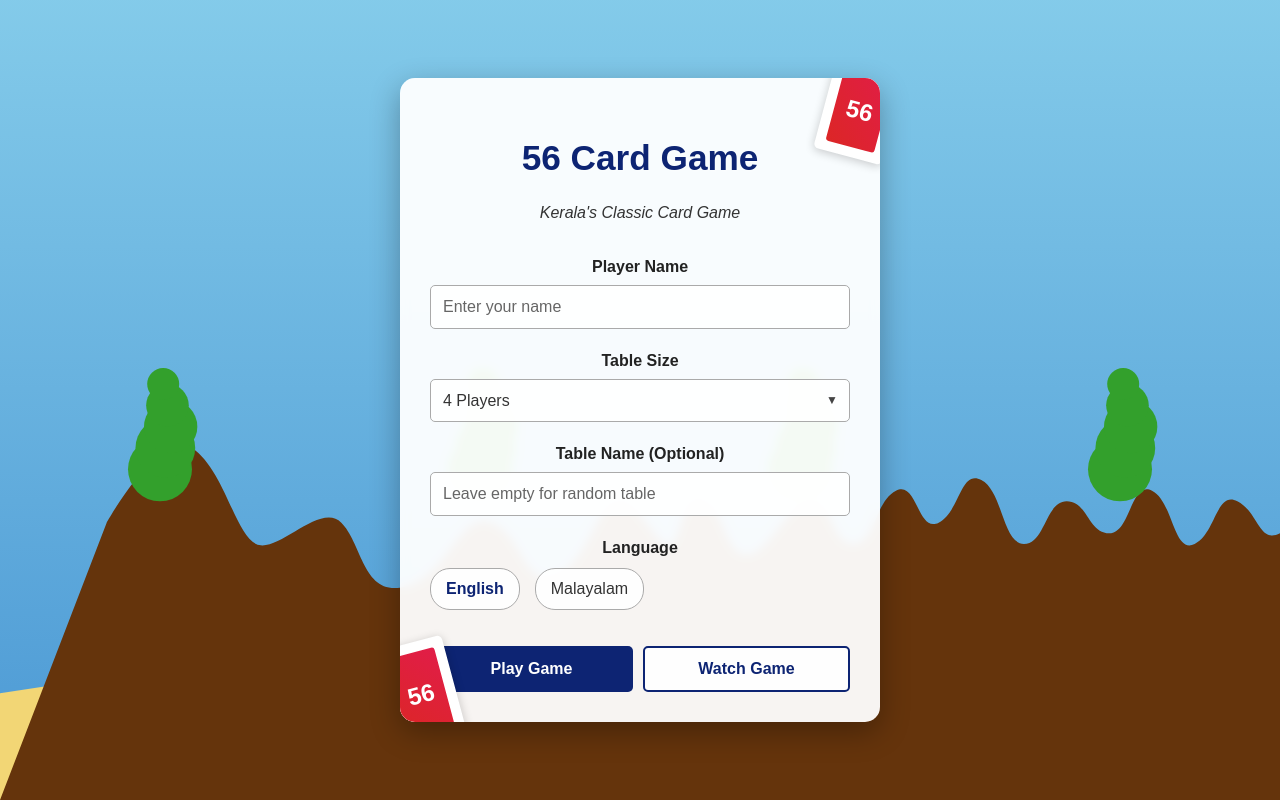
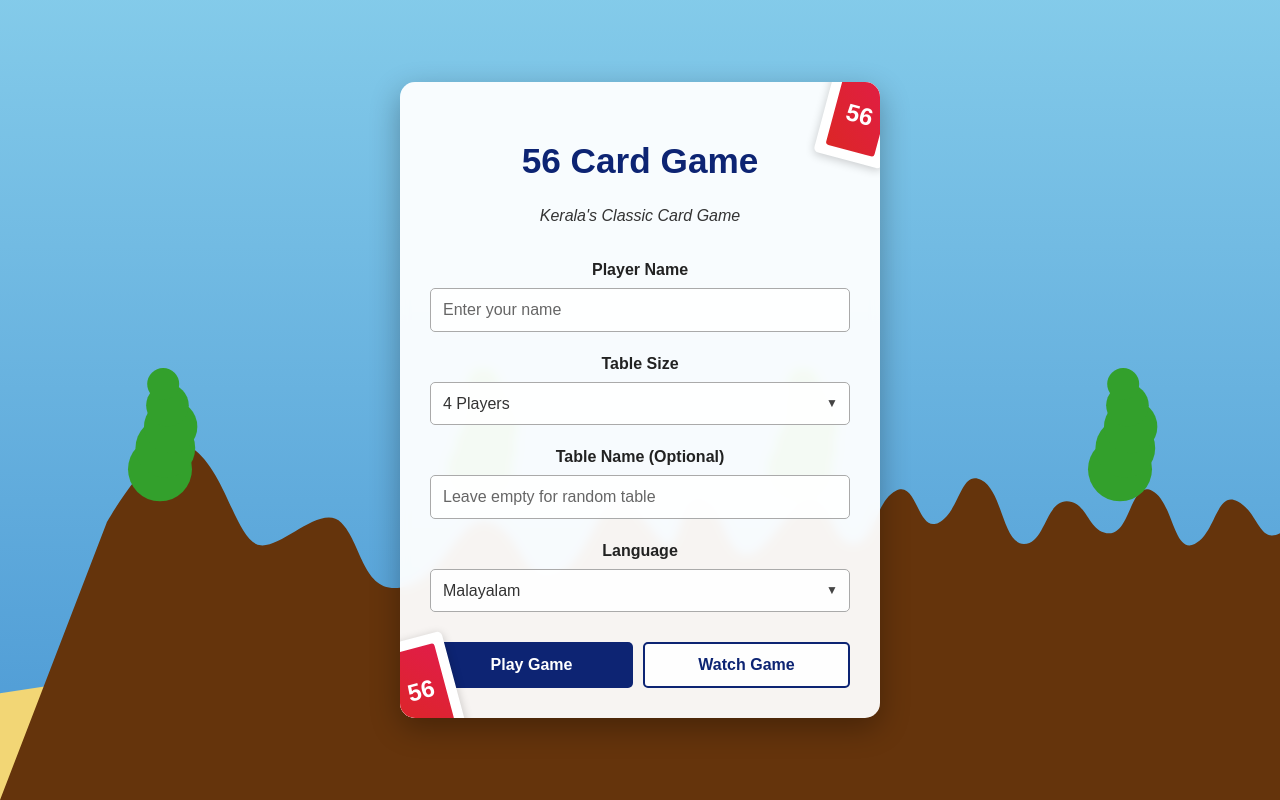
Before and after one commit to bheemboy/WEB_56Cards, a Svelte app: page / in a window 1280 px wide. Built offline with nearby package versions, Linux system fonts and the light colour scheme.

Commit message:
Upgraded to svelte 5

```diff
--- a/src/lib/CardsDeck.svelte
+++ b/src/lib/CardsDeck.svelte
@@ -1,11 +1,6 @@
 <script lang="ts">
     import Card from "./Card.svelte";
-    export let cards:string[] = [];
-
-    const scale=17; //percentage
-    const percardrotation = 13; //degrees
-    const percardtranslation = 14; //pixels
-
+    const { cards, scale = 17, percardrotation = 13, percardtranslation = 14 } = $props<{ cards: string[], scale?: number, percardrotation?: number, percardtranslation?: number }>();
 </script>
 
 <div class="deck">
--- a/src/lib/Koolies.svelte
+++ b/src/lib/Koolies.svelte
@@ -1,8 +1,6 @@
 <script lang="ts">
-    export let team:number;
-    export let koolie_count:number;
-
-    $: background_image = team==0? 'images/Glass_button_blue.svg': 'images/Glass_button_red.svg';
+    const { team, koolie_count } = $props<{ team: number, koolie_count: number }>();
+    const background_image = team==0? 'images/Glass_button_blue.svg': 'images/Glass_button_red.svg';
 </script>
 
 <div class="kooliebar">
--- a/src/routes/Home.svelte
+++ b/src/routes/Home.svelte
@@ -1,43 +1,42 @@
 <script lang="ts">
   import { navigate } from "svelte-routing";
+  import { onMount } from "svelte";
 
-  let playerName = "";
-  let tableSize = "4";
-  let tableName = "";
-  let language = "english";
+  interface GameSettings {
+    userName: string;
+    tableType: string;
+    tableName: string;
+    language: string;
+  }
 
-  function handlePlay() {
-    if (!playerName) {
+  let settings = $state<GameSettings>({
+    userName: "",
+    tableType: "0",
+    tableName: "",
+    language: "ml"
+  });
+
+  onMount(() => {
+    const savedSettings = localStorage.getItem("56cards_settings");
+    if (savedSettings) {
+      try {
+        const loaded: GameSettings = JSON.parse(savedSettings);
+        settings = { ...settings, ...loaded };
+      } catch (e) {
+        console.error("Error loading saved settings:", e);
+      }
+    }
+  });
+
+  function playGame(watch = false) {
+    if (!settings.userName) {
       alert("Please enter your name before joining the game");
       return;
     }
 
-    console.log({
-      playerName,
-      tableSize,
-      tableName,
-      language,
-      mode: "play"
-    });
+    localStorage.setItem("56cards_settings", JSON.stringify(settings));
 
-    navigate(`/table?playerName=${playerName}&tableSize=${tableSize}&tableName=${tableName}&language=${language}&mode=play`);
-  }
-
-  function handleWatch() {
-    if (!playerName) {
-      alert("Please enter your name before watching the game");
-      return;
-    }
-
-    console.log({
-      playerName,
-      tableSize,
-      tableName,
-      language,
-      mode: "watch"
-    });
-
-    navigate(`/table?playerName=${playerName}&tableSize=${tableSize}&tableName=${tableName}&language=${language}&mode=watch`);
+    navigate(`/table?username=${settings.userName}&tabletype=${settings.tableType}&tablename=${settings.tableName}&lang=${settings.language}&watch=${watch}`);
   }
 </script>
 
@@ -53,23 +52,23 @@
 
     <form>
       <div class="form-group">
-        <label for="playerName">Player Name</label>
+        <label for="userName">Player Name</label>
         <input
-          id="playerName"
+          id="userName"
           type="text"
-          bind:value={playerName}
+          bind:value={settings.userName}
           placeholder="Enter your name"
           required
         />
       </div>
 
       <div class="form-group">
-        <label for="tableSize">Table Size</label>
+        <label for="tableType">Table Size</label>
         <div class="select-wrapper">
-          <select id="tableSize" bind:value={tableSize}>
-            <option value="4">4 Players</option>
-            <option value="6">6 Players</option>
-            <option value="8">8 Players</option>
+          <select id="tableType" bind:value={settings.tableType}>
+            <option value="0">4 Players</option>
+            <option value="1">6 Players</option>
+            <option value="2">8 Players</option>
           </select>
         </div>
       </div>
@@ -79,30 +78,26 @@
         <input
           id="tableName"
           type="text"
-          bind:value={tableName}
+          bind:value={settings.tableName}
           placeholder="Leave empty for random table"
         />
       </div>
 
       <div class="form-group">
-        <label>Language</label>
-        <div class="radio-group language-group">
-          <label class="radio-label">
-            <input type="radio" name="language" value="english" bind:group={language}>
-            <span>English</span>
-          </label>
-          <label class="radio-label">
-            <input type="radio" name="language" value="malayalam" bind:group={language}>
-            <span>Malayalam</span>
-          </label>
+        <label for="language">Language</label>
+        <div class="select-wrapper">
+          <select id="language" bind:value={settings.language}>
+            <option value="en">English</option>
+            <option value="ml">Malayalam</option>
+          </select>
         </div>
       </div>
 
       <div class="action-buttons">
-        <button type="button" class="play-btn" on:click={handlePlay}>
+        <button type="button" class="play-btn" onclick={() => playGame(true)}>
           Play Game
         </button>
-        <button type="button" class="watch-btn" on:click={handleWatch}>
+        <button type="button" class="watch-btn" onclick={() => playGame(false)}>
           Watch Game
         </button>
       </div>
@@ -254,42 +249,6 @@
     cursor: pointer;
   }
 
-  .radio-group {
-    display: flex;
-    flex-wrap: wrap;
-    gap: 15px;
-    margin-top: 8px;
-  }
-
-  .radio-label {
-    display: flex;
-    align-items: center;
-    cursor: pointer;
-    padding: 8px 15px;
-    background-color: rgba(255, 255, 255, 0.95);
-    border-radius: 20px;
-    transition: all 0.3s;
-    border: 1px solid #aaa;  /* Darker border */
-  }
-
-  .radio-label:hover {
-    background-color: rgba(13, 36, 115, 0.1);
-  }
-
-  .radio-label input {
-    display: none;
-  }
-
-  .radio-label span {
-    color: #333333;  /* Darker text for radio labels */
-    font-weight: 500;
-  }
-
-  .radio-label input:checked + span {
-    color: #0d2473;
-    font-weight: 700;  /* Bolder text when selected */
-  }
-
   .action-buttons {
     display: flex;
     gap: 10px;
--- a/src/routes/Table.svelte
+++ b/src/routes/Table.svelte
@@ -2,16 +2,21 @@
     import CardsDeck from "../lib/CardsDeck.svelte";
     import Koolies from "../lib/Koolies.svelte";
 
-    let team0=0;
-    let koolie_count0=3;
-    let team1=1;
-    let koolie_count1=8;
-    let cards = ['H0', 'H10', 'CA', 'C5', 'D3', 'H2', 'SJ', 'C0'];
+    const team0 = {
+      team: 0,
+      koolie_count: 3,
+    }
+    const team1 = {
+      team: 1,
+      koolie_count: 8,
+    }
+
+    const cards = ['H0', 'H10', 'CA', 'C5', 'D3', 'H2', 'SJ', 'C0'];
 
   </script>
 
   <div>
-      <Koolies bind:team={team0} bind:koolie_count={koolie_count0} />
-      <CardsDeck bind:cards/>
-      <Koolies bind:team={team1} bind:koolie_count={koolie_count1} />
+      <Koolies {...team0} />
+      <CardsDeck {cards}/>
+      <Koolies {...team1} />
     </div>
```
